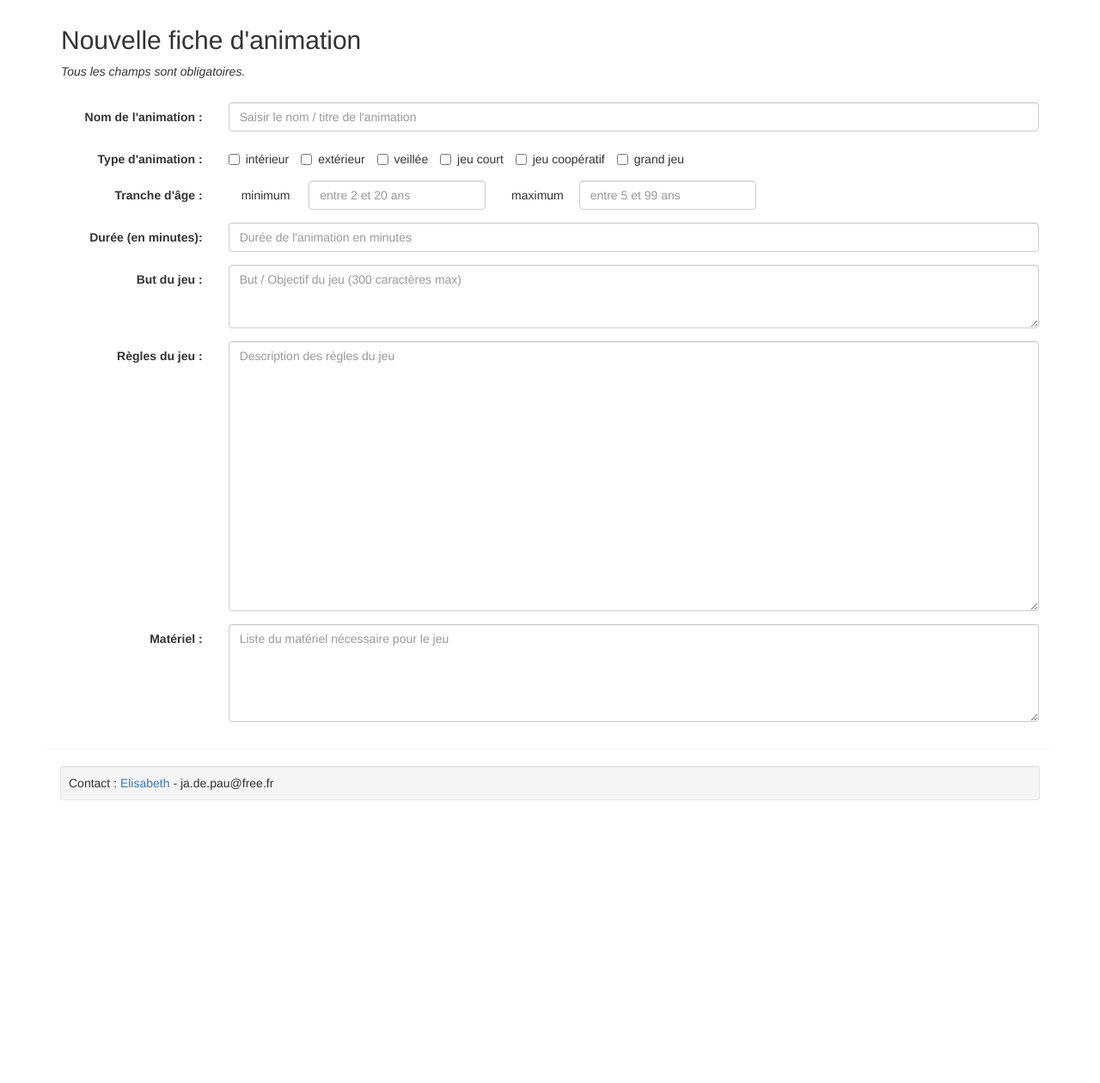
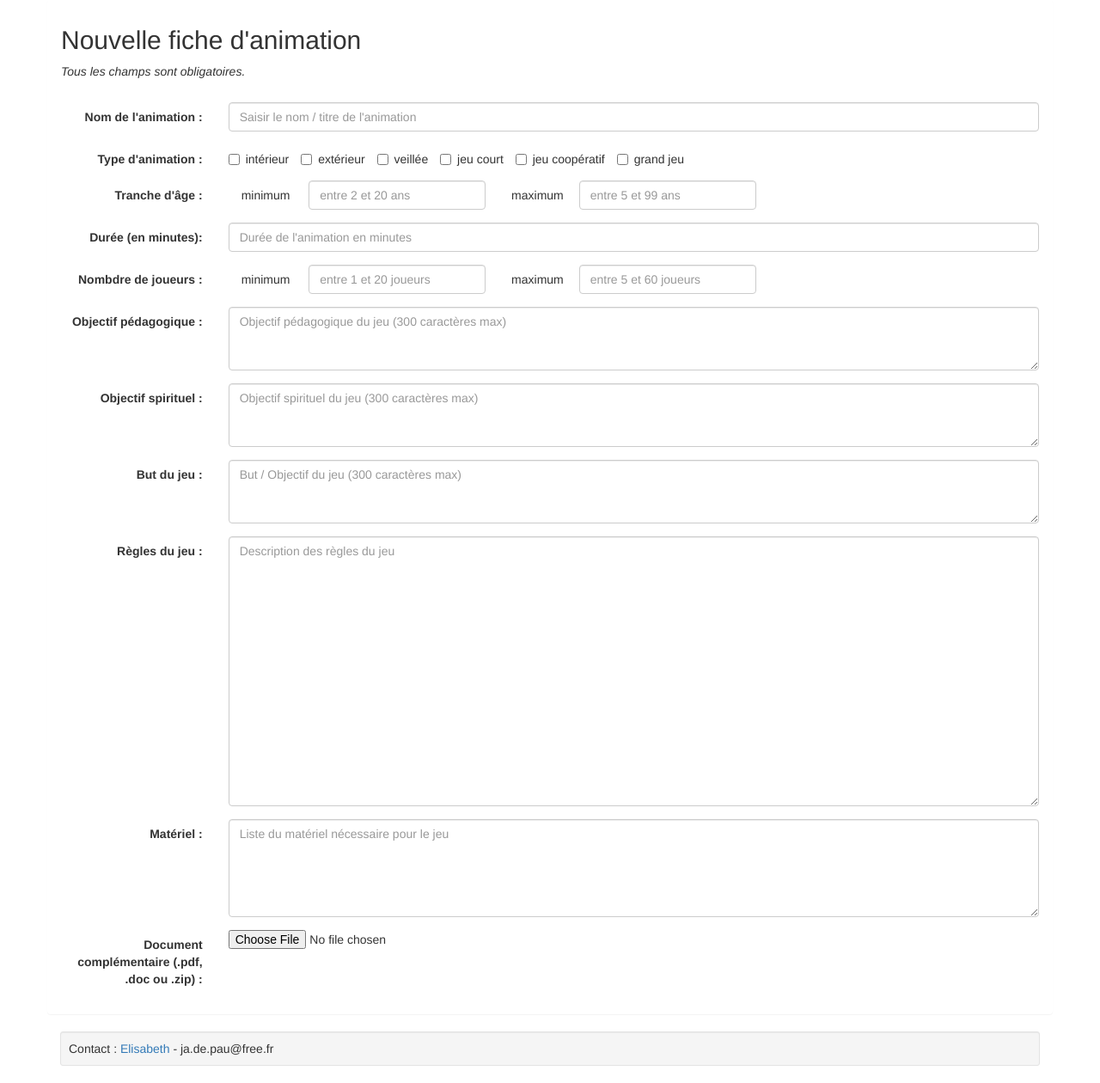
Before and after one commit to Nielugin/ja-site, a PHP site: page /ajoutAnimation.php in a window 1280 px wide. Shown: the part 298-1558 px from the top of the page at 86% size. Before the commit the page ends 1229 px from the top, so only its background shows below. Run offline with PHP 8.4, Linux system fonts and the light colour scheme; some libraries are stand-ins or nearby versions.

Commit message:
Ajout des champs : nombre de joueurs, objectif péda, objectif spi et document PJ dans le formulaire

```diff
--- a/ajoutAnimation.php
+++ b/ajoutAnimation.php
@@ -78,6 +78,31 @@ session_start();
                         </div>
                     </div>
                     <div class="form-group">
+                        <label class="control-label col-sm-2" for="trancheAnimation">Nombdre de joueurs :</label>
+                        <div class="col-sm-10">
+                            <span class="control-label col-sm-1" for="nbJoueurA_min">minimum  </span>
+                            <span class="col-sm-3">
+                                <input type="number" onfocusout="nomSaisi(this)" id="nbJoueurA_min" class="form-control"  placeholder="entre 1 et 20 joueurs" name="nbJoueurA_min" min="1" max="20">
+                            </span>
+                            <span class="control-label col-sm-1" for="nbJoueurA_max">maximum  </span>
+                            <span class="col-sm-3">
+                                <input type="number" onfocusout="nomSaisi(this)" id="nbJoueurA_max" class="form-control"  placeholder="entre 5 et 60 joueurs" name="nbJoueurA_max" min="5" max="60">
+                            </span>
+                        </div>
+                    </div>
+                    <div class="form-group">
+                        <label class="control-label col-sm-2" for="objPedaA">Objectif pédagogique :</label>
+                        <div class="col-sm-10">
+                            <textarea class="form-control" onfocusout="nomSaisi(this)" rows="3" maxlength="300" id="objPedaA" name="objPedaA" placeholder="Objectif pédagogique du jeu (300 caractères max)"></textarea>
+                        </div>
+                    </div>
+                    <div class="form-group">
+                        <label class="control-label col-sm-2" for="objSpiA">Objectif spirituel :</label>
+                        <div class="col-sm-10">
+                            <textarea class="form-control" onfocusout="nomSaisi(this)" rows="3" maxlength="300" id="objSpiA" name="objSpiA" placeholder="Objectif spirituel du jeu (300 caractères max)"></textarea>
+                        </div>
+                    </div>
+                    <div class="form-group">
                         <label class="control-label col-sm-2" for="butA">But du jeu :</label>
                         <div class="col-sm-10">
                             <textarea class="form-control" onfocusout="nomSaisi(this)" rows="3" maxlength="300" id="butA" name="butA" placeholder="But / Objectif du jeu (300 caractères max)"></textarea>
@@ -95,6 +120,12 @@ session_start();
                             <textarea class="form-control" onfocusout="nomSaisi(this)" rows="5" id="materielA" name="materielA" placeholder="Liste du matériel nécessaire pour le jeu"></textarea>
                         </div>
                     </div>
+                    <div class="form-group">
+                        <label class="control-label col-sm-2" for="fileToUploadDocumentJeu">Document complémentaire (.pdf, .doc ou .zip) :</label>
+                        <div class="col-sm-10">
+                            <input id="fileToUploadDocumentJeu" type="file" name="fileToUploadDocumentJeu" accept=".pdf,.doc,.zip">
+                        </div>
+                    </div>
                     </form></div>
                 </div>
             </div>
```
